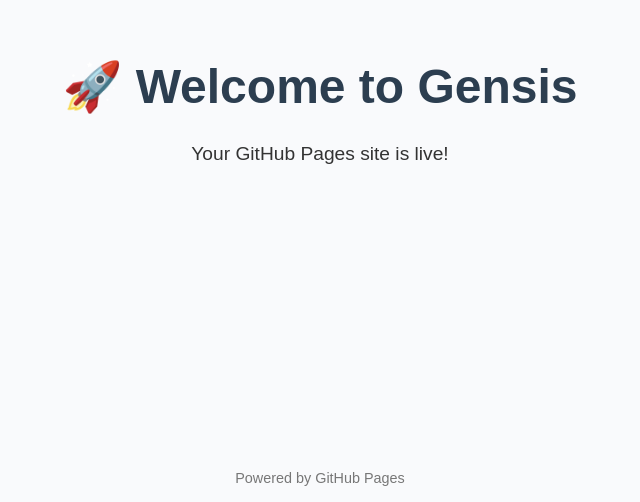
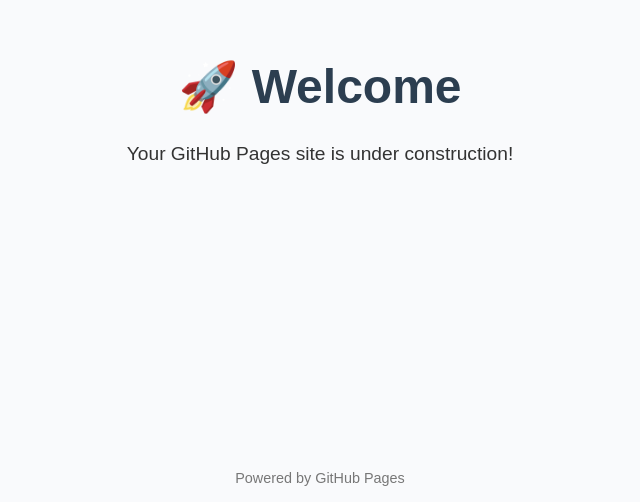
Before and after one commit to gen-vla/gen-vla.github.io, a plain HTML site: page index.html in a window 1280 px wide. Shown: the part 298-800 px from the top of the page, without its empty margins (320-960 px from the left). Drawn offline with Linux system fonts and the light colour scheme.

Commit message:
Update index.html

```diff
--- a/index.html
+++ b/index.html
@@ -34,8 +34,8 @@
   </style>
 </head>
 <body>
-  <h1>🚀 Welcome to Gensis</h1>
-  <p>Your GitHub Pages site is live!</p>
+  <h1>🚀 Welcome </h1>
+  <p>Your GitHub Pages site is under construction!</p>
   <footer>
     Powered by GitHub Pages
   </footer>
```
